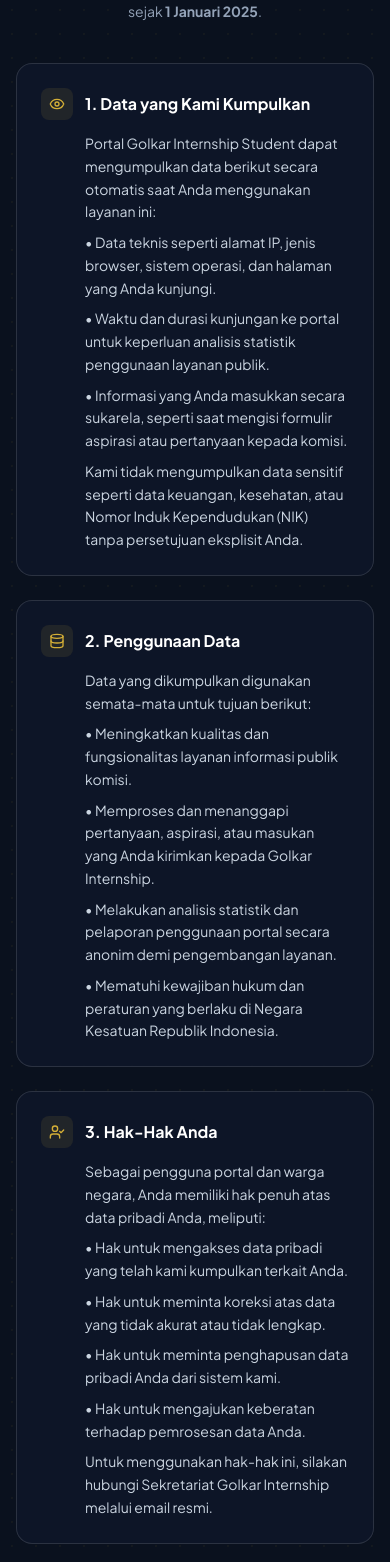
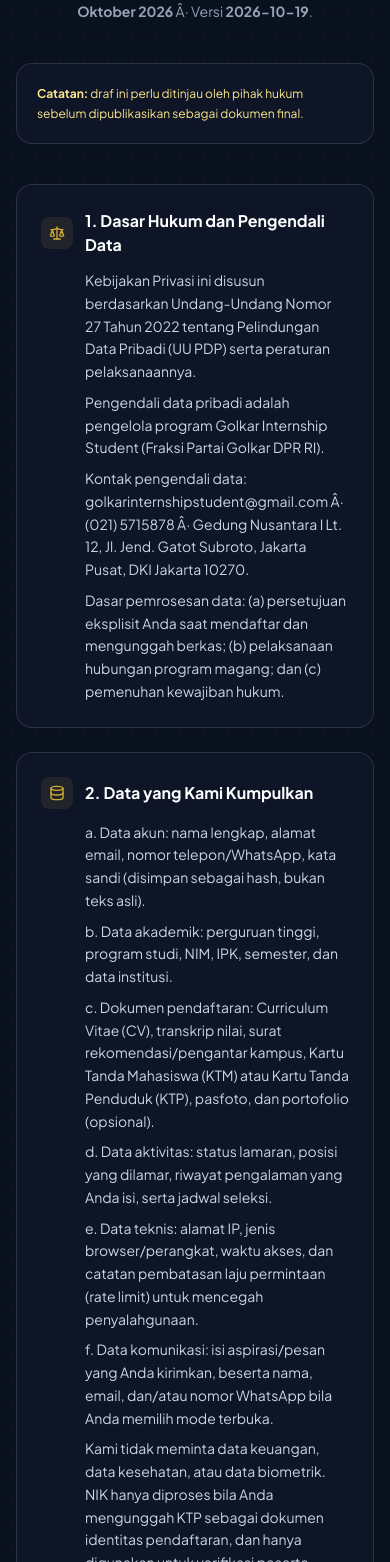
Before and after one commit to reynaraalbert/golkar-internship-student, a Next.js app: page /kebijakan-privasi in a window 390 px wide. Shown: the part 266-1828 px from the top of the page. Built offline with nearby package versions, Linux system fonts and the light colour scheme; no server answers; the database is empty.

Commit message:
fix(privacy): add explicit consent and PDP-compliant privacy policy

```diff
--- a/src/app/api/user/auth/register/route.ts
+++ b/src/app/api/user/auth/register/route.ts
@@ -15,6 +15,11 @@
   university: z.string().trim().min(2, "Nama perguruan tinggi wajib diisi.").max(160),
   major: z.string().trim().max(160).optional(),
   phone: z.string().trim().max(30).optional(),
+  // Explicit consent is mandatory; the client must send `true`.
+  privacyConsent: z
+    .boolean()
+    .refine((value) => value === true, "Anda harus menyetujui Kebijakan Privasi untuk mendaftar."),
+  policyVersion: z.string().trim().max(20).optional(),
 });
 
 export async function POST(request: NextRequest) {
--- a/src/app/kebijakan-privasi/page.tsx
+++ b/src/app/kebijakan-privasi/page.tsx
@@ -1,73 +1,107 @@
 "use client";
 
 import React from "react";
-import { Shield, Lock, Eye, Database, UserCheck, AlertCircle } from "lucide-react";
+import { Shield, Lock, Eye, Database, UserCheck, AlertCircle, FileText, Clock, Scale } from "lucide-react";
+import Link from "next/link";
 import { Reveal, StaggerList, FadeCard } from "@/components/ui/AnimationWrapper";
+import { siteConfig } from "@/config/site";
+import { PRIVACY_POLICY_VERSION } from "@/lib/privacy";
+
+const LAST_UPDATED = "19 Oktober 2026";
 
 const sections = [
   {
-    icon: Eye,
-    title: "1. Data yang Kami Kumpulkan",
+    icon: Scale,
+    title: "1. Dasar Hukum dan Pengendali Data",
     content: [
-      "Portal Golkar Internship Student dapat mengumpulkan data berikut secara otomatis saat Anda menggunakan layanan ini:",
-      "• Data teknis seperti alamat IP, jenis browser, sistem operasi, dan halaman yang Anda kunjungi.",
-      "• Waktu dan durasi kunjungan ke portal untuk keperluan analisis statistik penggunaan layanan publik.",
-      "• Informasi yang Anda masukkan secara sukarela, seperti saat mengisi formulir aspirasi atau pertanyaan kepada komisi.",
-      "Kami tidak mengumpulkan data sensitif seperti data keuangan, kesehatan, atau Nomor Induk Kependudukan (NIK) tanpa persetujuan eksplisit Anda.",
-    ]
+      "Kebijakan Privasi ini disusun berdasarkan Undang-Undang Nomor 27 Tahun 2022 tentang Pelindungan Data Pribadi (UU PDP) serta peraturan pelaksanaannya.",
+      `Pengendali data pribadi adalah pengelola program ${siteConfig.name} (${siteConfig.organizer}).`,
+      `Kontak pengendali data: ${siteConfig.secretariat.email} Â· ${siteConfig.secretariat.phone} Â· ${siteConfig.secretariat.address}.`,
+      "Dasar pemrosesan data: (a) persetujuan eksplisit Anda saat mendaftar dan mengunggah berkas; (b) pelaksanaan hubungan program magang; dan (c) pemenuhan kewajiban hukum.",
+    ],
   },
   {
     icon: Database,
-    title: "2. Penggunaan Data",
+    title: "2. Data yang Kami Kumpulkan",
     content: [
-      "Data yang dikumpulkan digunakan semata-mata untuk tujuan berikut:",
-      "• Meningkatkan kualitas dan fungsionalitas layanan informasi publik komisi.",
-      "• Memproses dan menanggapi pertanyaan, aspirasi, atau masukan yang Anda kirimkan kepada Golkar Internship.",
-      "• Melakukan analisis statistik dan pelaporan penggunaan portal secara anonim demi pengembangan layanan.",
-      "• Mematuhi kewajiban hukum dan peraturan yang berlaku di Negara Kesatuan Republik Indonesia.",
-    ]
+      "a. Data akun: nama lengkap, alamat email, nomor telepon/WhatsApp, kata sandi (disimpan sebagai hash, bukan teks asli).",
+      "b. Data akademik: perguruan tinggi, program studi, NIM, IPK, semester, dan data institusi.",
+      "c. Dokumen pendaftaran: Curriculum Vitae (CV), transkrip nilai, surat rekomendasi/pengantar kampus, Kartu Tanda Mahasiswa (KTM) atau Kartu Tanda Penduduk (KTP), pasfoto, dan portofolio (opsional).",
+      "d. Data aktivitas: status lamaran, posisi yang dilamar, riwayat pengalaman yang Anda isi, serta jadwal seleksi.",
+      "e. Data teknis: alamat IP, jenis browser/perangkat, waktu akses, dan catatan pembatasan laju permintaan (rate limit) untuk mencegah penyalahgunaan.",
+      "f. Data komunikasi: isi aspirasi/pesan yang Anda kirimkan, beserta nama, email, dan/atau nomor WhatsApp bila Anda memilih mode terbuka.",
+      "Kami tidak meminta data keuangan, data kesehatan, atau data biometrik. NIK hanya diproses bila Anda mengunggah KTP sebagai dokumen identitas pendaftaran, dan hanya digunakan untuk verifikasi peserta.",
+    ],
+  },
+  {
+    icon: FileText,
+    title: "3. Tujuan dan Dasar Pemrosesan Dokumen Pendaftaran",
+    content: [
+      "CV dan portofolio: menilai kualifikasi dan kesesuaian bidang magang â€” dasar: persetujuan dan pelaksanaan seleksi.",
+      "Transkrip nilai: memverifikasi pemenuhan syarat akademik (mis. IPK minimum) â€” dasar: persetujuan dan pelaksanaan seleksi.",
+      "Surat rekomendasi/pengantar: memverifikasi status mahasiswa dan dukungan institusi â€” dasar: persetujuan.",
+      "KTM/KTP dan pasfoto: memverifikasi identitas peserta serta keperluan administrasi dan sertifikat â€” dasar: persetujuan.",
+      "Data identitas tidak ditampilkan pada halaman publik. Halaman Peserta Magang hanya menampilkan data yang memang dipublikasikan oleh pengelola program.",
+    ],
+  },
+  {
+    icon: Clock,
+    title: "4. Masa Retensi",
+    content: [
+      "Data pendaftar yang tidak diterima disimpan maksimal 12 bulan setelah pengumuman seleksi, kemudian dihapus atau dianonimkan.",
+      "Data peserta yang diterima disimpan selama masa magang dan maksimal 24 bulan setelah program berakhir untuk keperluan administrasi, sertifikat, dan pelaporan.",
+      "Dokumen identitas (KTP/KTM) dihapus lebih cepat bila sudah tidak diperlukan untuk verifikasi.",
+      "Data aspirasi disimpan maksimal 24 bulan sejak diterima, kecuali diwajibkan lain oleh ketentuan hukum.",
+      "Catatan teknis (IP/rate limit) bersifat sementara dan tidak disimpan permanen di luar log operasional.",
+      "Anda dapat meminta penghapusan lebih awal melalui kontak pengendali data.",
+    ],
   },
   {
     icon: UserCheck,
-    title: "3. Hak-Hak Anda",
+    title: "5. Hak Subjek Data",
     content: [
-      "Sebagai pengguna portal dan warga negara, Anda memiliki hak penuh atas data pribadi Anda, meliputi:",
-      "• Hak untuk mengakses data pribadi yang telah kami kumpulkan terkait Anda.",
-      "• Hak untuk meminta koreksi atas data yang tidak akurat atau tidak lengkap.",
-      "• Hak untuk meminta penghapusan data pribadi Anda dari sistem kami.",
-      "• Hak untuk mengajukan keberatan terhadap pemrosesan data Anda.",
-      "Untuk menggunakan hak-hak ini, silakan hubungi Sekretariat Golkar Internship melalui email resmi.",
-    ]
+      "Sesuai UU PDP, Anda berhak: (a) mendapatkan informasi tentang pemrosesan data; (b) mengakses dan memperoleh salinan data pribadi; (c) meminta koreksi data yang tidak akurat; (d) meminta penghapusan data; (e) menarik kembali persetujuan; (f) mengajukan keberatan atas pemrosesan; dan (g) mengajukan pengaduan kepada otoritas pengawas.",
+      `Permintaan dapat dikirim ke ${siteConfig.secretariat.email}. Kami akan memverifikasi identitas pemohon sebelum memproses permintaan.`,
+      "Penarikan persetujuan tidak memengaruhi keabsahan pemrosesan yang telah dilakukan sebelumnya.",
+    ],
   },
   {
     icon: Lock,
-    title: "4. Keamanan Data",
+    title: "6. Keamanan Data",
     content: [
-      "Kami berkomitmen untuk melindungi integritas dan kerahasiaan data Anda melalui langkah-langkah keamanan berikut:",
-      "• Enkripsi data pada transmisi menggunakan protokol HTTPS/TLS.",
-      "• Akses data dibatasi hanya bagi personel yang berwenang dan membutuhkan data tersebut.",
-      "• Audit keamanan berkala untuk memastikan sistem bebas dari potensi celah keamanan.",
-      "Meskipun kami berupaya maksimal menjaga keamanan, tidak ada sistem yang sepenuhnya terjamin. Kami menyarankan Anda untuk tidak mengirimkan data sensitif melalui formulir publik.",
-    ]
+      "Kata sandi disimpan dalam bentuk hash (bcrypt) dan tidak pernah dikembalikan melalui API.",
+      "Transmisi data menggunakan HTTPS/TLS. Sesi pengguna menggunakan cookie httpOnly.",
+      "Akses ke data peserta dibatasi pada akun admin/tim seleksi yang terautentikasi.",
+      "Berkas pendaftaran disimpan di penyimpanan privat dan hanya dapat diakses oleh pemilik berkas atau admin melalui route yang memeriksa hak akses.",
+      "Meskipun demikian, tidak ada sistem yang sepenuhnya bebas risiko. Laporkan dugaan insiden ke kontak resmi di atas.",
+    ],
+  },
+  {
+    icon: Eye,
+    title: "7. Berbagi Data dengan Pihak Ketiga",
+    content: [
+      "Data dapat diproses oleh penyedia layanan teknis (hosting, basis data, penyimpanan berkas, dan pengiriman email) yang terikat kewajiban kerahasiaan.",
+      "Data tidak dijual atau disewakan kepada pihak ketiga untuk tujuan pemasaran.",
+      "Data dapat diungkapkan bila diwajibkan oleh peraturan perundang-undangan atau permintaan otoritas yang berwenang.",
+    ],
   },
   {
     icon: AlertCircle,
-    title: "5. Tautan Pihak Ketiga",
+    title: "8. Tautan Pihak Ketiga",
     content: [
-      "Portal ini mungkin mengandung tautan menuju situs web pihak ketiga seperti situs resmi DPR RI, atau media massa.",
-      "Kebijakan privasi ini hanya berlaku untuk portal Golkar Internship Student. Kami tidak bertanggung jawab atas praktik privasi situs web pihak ketiga yang ditautkan.",
-      "Kami menyarankan Anda untuk membaca kebijakan privasi dari setiap situs web yang Anda kunjungi melalui tautan di portal ini.",
-    ]
+      "Portal ini dapat memuat tautan menuju situs pihak ketiga. Kebijakan Privasi ini hanya berlaku untuk portal ini.",
+      "Kami menyarankan Anda membaca kebijakan privasi situs tujuan sebelum memberikan data pribadi.",
+    ],
   },
   {
     icon: Shield,
-    title: "6. Perubahan Kebijakan",
+    title: "9. Perubahan Kebijakan",
     content: [
-      "Kebijakan Privasi ini dapat diperbarui dari waktu ke waktu sesuai dengan perkembangan hukum, teknologi, atau kebutuhan organisasi.",
-      "Setiap perubahan material akan diberitahukan melalui pengumuman di portal ini dengan mencantumkan tanggal pembaruan terbaru.",
-      "Penggunaan berkelanjutan atas portal setelah pembaruan kebijakan diterbitkan dianggap sebagai penerimaan Anda atas kebijakan yang diperbarui.",
-    ]
-  }
+      `Versi kebijakan ini: ${PRIVACY_POLICY_VERSION}. Pembaruan terakhir: ${LAST_UPDATED}.`,
+      "Perubahan material akan ditandai dengan pembaruan versi dan tanggal pada halaman ini.",
+      "Bila diperlukan, persetujuan ulang akan diminta pada formulir pendaftaran atau unggah berkas.",
+    ],
+  },
 ];
 
 export default function KebijakanPrivasiPage() {
@@ -76,15 +110,21 @@
       <Reveal className="text-center space-y-4 max-w-2xl mx-auto">
         <div className="inline-flex items-center gap-2 px-3.5 py-1.5 rounded-full bg-dpr-emerald/10 dark:bg-dpr-gold/10 border border-dpr-emerald/30 dark:border-dpr-gold/30 text-dpr-emerald-dark dark:text-dpr-gold text-xs font-bold">
           <Lock className="w-4 h-4" />
-          <span>DOKUMEN LEGAL RESMI</span>
+          <span>DOKUMEN LEGAL</span>
         </div>
         <h1 className="text-3xl sm:text-4xl font-extrabold text-slate-900 dark:text-white">
           Kebijakan <span className="text-dpr-emerald dark:text-dpr-gold">Privasi</span>
         </h1>
         <p className="text-slate-600 dark:text-slate-400 text-sm leading-relaxed">
-          Portal Informasi Resmi Golkar Internship Student berkomitmen penuh untuk melindungi privasi dan data pribadi pengguna layanan ini. Kebijakan ini berlaku sejak <strong>1 Januari 2025</strong>.
+          Kebijakan ini menjelaskan bagaimana {siteConfig.name} memproses data pribadi peserta dan pengunjung portal.
+          Pembaruan terakhir: <strong>{LAST_UPDATED}</strong> Â· Versi <strong>{PRIVACY_POLICY_VERSION}</strong>.
         </p>
       </Reveal>
+
+      <div className="glass-panel p-5 rounded-2xl border border-amber-300 dark:border-amber-700/50 bg-amber-50/80 dark:bg-amber-950/30 text-xs text-amber-900 dark:text-amber-200 leading-relaxed">
+        <strong>Catatan:</strong> draf ini perlu ditinjau oleh pihak hukum sebelum dipublikasikan sebagai dokumen final.
+        {/* TODO(konfirmasi-owner): finalisasi oleh tim hukum dan konfirmasi masa retensi. */}
+      </div>
 
       <StaggerList className="space-y-6">
         {sections.map((section, i) => {
@@ -98,8 +138,8 @@
                 {section.title}
               </h2>
               <div className="space-y-2 pl-11">
-                {section.content.map((paragraph, i) => (
-                  <p key={i} className="text-sm text-slate-700 dark:text-slate-300 leading-relaxed">{paragraph}</p>
+                {section.content.map((paragraph, index) => (
+                  <p key={index} className="text-sm text-slate-700 dark:text-slate-300 leading-relaxed">{paragraph}</p>
                 ))}
               </div>
             </FadeCard>
@@ -107,8 +147,17 @@
         })}
       </StaggerList>
 
-      <div className="glass-panel p-6 rounded-2xl border border-dpr-emerald/30 dark:border-dpr-gold/30 bg-dpr-emerald/5 dark:bg-dpr-gold/5 text-sm text-slate-700 dark:text-slate-300">
-        <strong className="text-dpr-emerald-dark dark:text-dpr-gold">Hubungi Kami:</strong> Untuk pertanyaan atau permintaan terkait data pribadi Anda, silakan hubungi Sekretariat Golkar Internship Student melalui email: <a href="mailto:golkarinternshipstudent@gmail.com" className="underline font-semibold text-dpr-emerald dark:text-dpr-gold">golkarinternshipstudent@gmail.com</a> atau melalui halaman <a href="/aspirasi" className="underline font-semibold text-dpr-emerald dark:text-dpr-gold">Aspirasi</a>.
+      <div className="glass-panel p-6 rounded-2xl border border-dpr-emerald/30 dark:border-dpr-gold/30 bg-dpr-emerald/5 dark:bg-dpr-gold/5 text-sm text-slate-700 dark:text-slate-300 space-y-2">
+        <p>
+          <strong className="text-dpr-emerald-dark dark:text-dpr-gold">Hubungi pengendali data:</strong>{" "}
+          <a href={`mailto:${siteConfig.secretariat.email}`} className="underline font-semibold text-dpr-emerald dark:text-dpr-gold">
+            {siteConfig.secretariat.email}
+          </a>{" "}
+          Â· {siteConfig.secretariat.phone}
+        </p>
+        <p>
+          Lihat juga <Link href="/syarat-penggunaan" className="underline font-semibold text-dpr-emerald dark:text-dpr-gold">Syarat Penggunaan</Link>.
+        </p>
       </div>
     </div>
   );
--- a/src/app/peta-situs/page.tsx
+++ b/src/app/peta-situs/page.tsx
@@ -2,7 +2,7 @@
 
 import React from "react";
 import Link from "next/link";
-import { Map, Home, Users, Newspaper, Info, Calendar, MessageSquare, FileText, Lock } from "lucide-react";
+import { Map, Home, Users, Newspaper, Info, Calendar, MessageSquare, FileText, Clock, Briefcase } from "lucide-react";
 import { Reveal, StaggerList, FadeCard } from "@/components/ui/AnimationWrapper";
 
 const siteMap = [
@@ -11,55 +11,61 @@
     icon: Home,
     links: [
       { name: "Beranda", href: "/", desc: "Halaman utama portal" },
-    ]
+      { name: "Timeline Pendaftaran", href: "/timeline", desc: "Jadwal dan status tahapan per batch" },
+    ],
   },
   {
-    title: "Anggota DPR",
+    title: "Peserta Magang",
     icon: Users,
     links: [
-      { name: "Daftar Anggota", href: "/anggota", desc: "Seluruh anggota Fraksi Golkar di Golkar Internship" },
-    ]
+      { name: "Daftar Peserta", href: "/anggota", desc: "Peserta yang telah dipublikasikan oleh pengelola program" },
+    ],
   },
   {
     title: "Berita & Informasi",
     icon: Newspaper,
     links: [
       { name: "Baca Berita", href: "/berita", desc: "Berita dan siaran pers terkini" },
-      { name: "Tulis Berita", href: "/berita/tulis", desc: "Kirimkan berita atau artikel Anda" },
-    ]
+      { name: "Tulis Berita", href: "/berita/tulis", desc: "Kirim artikel (khusus peserta yang sudah masuk)" },
+    ],
   },
   {
-    title: "Profil GIS",
+    title: "Profil Program",
     icon: Info,
     links: [
-      { name: "Sejarah Golkar Internship", href: "/profil#sejarah", desc: "Latar belakang dan sejarah pembentukan" },
-      { name: "Visi & Misi", href: "/profil#visi-misi", desc: "Visi dan misi kerja Golkar Internship" },
-      { name: "Pimpinan & Anggota", href: "/anggota", desc: "Struktur pimpinan Fraksi Golkar" },
-    ]
+      { name: "Profil", href: "/profil", desc: "Gambaran umum program" },
+      { name: "Sejarah Program", href: "/profil/sejarah", desc: "Latar belakang program" },
+      { name: "Visi & Misi", href: "/profil/visi-misi", desc: "Arah dan tujuan program" },
+      { name: "Pimpinan & Pengurus", href: "/profil/pimpinan", desc: "Struktur pengelola program" },
+    ],
   },
   {
-    title: "Agenda Rapat",
+    title: "Agenda & Layanan",
     icon: Calendar,
     links: [
-      { name: "Jadwal Rapat", href: "/agenda", desc: "Jadwal rapat dan siaran langsung" },
-    ]
+      { name: "Agenda Kegiatan", href: "/agenda", desc: "Jadwal kegiatan program" },
+      { name: "Aspirasi & Masukan", href: "/aspirasi", desc: "Sampaikan pertanyaan atau masukan" },
+      { name: "Posisi Magang", href: "/user/posisi", desc: "Pilihan posisi (setelah masuk)" },
+    ],
   },
   {
-    title: "Aspirasi Rakyat",
-    icon: MessageSquare,
+    title: "Akun Peserta",
+    icon: Briefcase,
     links: [
-      { name: "Kirim Aspirasi", href: "/aspirasi", desc: "Sampaikan aspirasi kepada komisi" },
-    ]
+      { name: "Masuk", href: "/user/login", desc: "Masuk ke akun peserta" },
+      { name: "Daftar Akun", href: "/user/register", desc: "Buat akun peserta baru" },
+      { name: "Lupa Kata Sandi", href: "/user/forgot-password", desc: "Minta tautan reset kata sandi" },
+    ],
   },
   {
     title: "Informasi Legal",
     icon: FileText,
     links: [
-      { name: "Kebijakan Privasi", href: "/kebijakan-privasi", desc: "Kebijakan penggunaan data pribadi" },
+      { name: "Kebijakan Privasi", href: "/kebijakan-privasi", desc: "Pemrosesan dan pelindungan data pribadi" },
       { name: "Syarat Penggunaan", href: "/syarat-penggunaan", desc: "Syarat dan ketentuan penggunaan portal" },
       { name: "Peta Situs", href: "/peta-situs", desc: "Peta navigasi portal ini" },
-    ]
-  }
+    ],
+  },
 ];
 
 export default function PetaSitusPage() {
@@ -74,7 +80,7 @@
           Peta <span className="text-dpr-emerald dark:text-dpr-gold">Situs</span>
         </h1>
         <p className="text-slate-600 dark:text-slate-400 text-sm leading-relaxed">
-          Temukan semua halaman dan fitur yang tersedia di Portal Resmi Golkar Internship Student.
+          Temukan semua halaman dan fitur yang tersedia di portal resmi Golkar Internship Student.
         </p>
       </Reveal>
 
--- a/src/app/user/dokumen/page.tsx
+++ b/src/app/user/dokumen/page.tsx
@@ -9,6 +9,7 @@
 export default function UserDokumenPage() {
   const [documents, setDocuments] = useState<Record<string, string>>({});
   const [loading, setLoading] = useState(true);
+  const [consent, setConsent] = useState(false);
 
   const docList = [
     { id: "ktm", title: "Kartu Tanda Mahasiswa (KTM)", type: "Wajib" },
@@ -74,6 +75,31 @@
             </p>
           </Reveal>
 
+          {/* Persetujuan eksplisit sebelum mengunggah berkas pribadi */}
+          <div className="p-4 rounded-2xl bg-amber-50 dark:bg-amber-950/30 border border-amber-300 dark:border-amber-800/60 space-y-2">
+            <div className="flex items-start gap-2.5">
+              <input
+                type="checkbox"
+                id="doc-consent"
+                checked={consent}
+                onChange={(e) => setConsent(e.target.checked)}
+                className="mt-0.5 w-4 h-4 accent-amber-500 cursor-pointer"
+              />
+              <label htmlFor="doc-consent" className="text-xs leading-relaxed text-amber-900 dark:text-amber-200 cursor-pointer">
+                Saya menyetujui pemrosesan dokumen pribadi (CV, transkrip, surat rekomendasi, KTM/KTP, dan portofolio) untuk keperluan verifikasi dan seleksi magang sesuai{" "}
+                <Link href="/kebijakan-privasi" className="underline font-bold" target="_blank">
+                  Kebijakan Privasi
+                </Link>
+                . Dokumen disimpan di penyimpanan privat dan hanya dapat diakses oleh saya atau admin.
+              </label>
+            </div>
+            {!consent && (
+              <p className="text-[11px] text-amber-800 dark:text-amber-300 font-semibold pl-6">
+                Centang persetujuan untuk mengaktifkan unggahan berkas.
+              </p>
+            )}
+          </div>
+
           {/* List Dokumen */}
           <StaggerList className="grid grid-cols-1 gap-4">
             {docList.map((doc, idx) => {
@@ -116,6 +142,7 @@
                       maxSizeBytes={1 * 1024 * 1024}
                       value={fileUrl}
                       onChange={(url) => handleChange(doc.id, url)}
+                      disabled={!consent}
                     />
                   </div>
                 </FadeCard>
--- a/src/app/user/register/page.tsx
+++ b/src/app/user/register/page.tsx
@@ -12,7 +12,7 @@
     { label: "Huruf kapital (A-Z)", ok: /[A-Z]/.test(password) },
     { label: "Huruf kecil (a-z)", ok: /[a-z]/.test(password) },
     { label: "Angka (0-9)", ok: /[0-9]/.test(password) },
-    { label: "Simbol (@, #, !, _…)", ok: /[^A-Za-z0-9]/.test(password) },
+    { label: "Simbol (@, #, !, _â€¦)", ok: /[^A-Za-z0-9]/.test(password) },
   ];
   const passed = checks.filter((c) => c.ok).length;
   const colors = ["bg-red-500", "bg-orange-500", "bg-yellow-500", "bg-lime-500", "bg-emerald-500"];
@@ -53,6 +53,7 @@
   const [showConfirmPassword, setShowConfirmPassword] = useState(false);
   const [loading, setLoading] = useState(false);
   const [error, setError] = useState<string | null>(null);
+  const [privacyConsent, setPrivacyConsent] = useState(false);
 
   const handleChange = (e: React.ChangeEvent<HTMLInputElement>) => {
     setFormData({ ...formData, [e.target.name]: e.target.value });
@@ -80,7 +81,7 @@
       const res = await fetch("/api/user/auth/register", {
         method: "POST",
         headers: { "Content-Type": "application/json" },
-        body: JSON.stringify(formData),
+        body: JSON.stringify({ ...formData, privacyConsent: true, policyVersion: "2026-10-19" }),
       });
 
       const data = await res.json();
@@ -304,10 +305,28 @@
               </div>
             </div>
 
+            <div className="flex items-start gap-2.5 p-3.5 rounded-xl bg-slate-50 dark:bg-slate-800/60 border border-slate-200 dark:border-slate-700">
+              <input
+                type="checkbox"
+                id="privacy-consent"
+                required
+                checked={privacyConsent}
+                onChange={(e) => setPrivacyConsent(e.target.checked)}
+                className="mt-0.5 w-4 h-4 accent-amber-500 cursor-pointer"
+              />
+              <label htmlFor="privacy-consent" className="text-[11px] leading-relaxed text-slate-600 dark:text-slate-300 cursor-pointer">
+                Saya telah membaca dan menyetujui{" "}
+                <Link href="/kebijakan-privasi" className="underline font-bold text-amber-700 dark:text-amber-400" target="_blank">
+                  Kebijakan Privasi
+                </Link>{" "}
+                serta pemrosesan data pribadi saya (nama, email, nomor kontak, dan dokumen pendaftaran) untuk keperluan seleksi dan administrasi program magang.
+              </label>
+            </div>
+
             <button
               type="submit"
-              disabled={loading}
-              className="w-full py-3.5 px-6 rounded-xl font-black text-sm text-slate-950 bg-gradient-to-r from-amber-400 via-amber-500 to-yellow-500 hover:from-amber-500 hover:to-amber-600 shadow-md transition-all mt-4 cursor-pointer"
+              disabled={loading || !privacyConsent}
+              className="w-full py-3.5 px-6 rounded-xl font-black text-sm text-slate-950 bg-gradient-to-r from-amber-400 via-amber-500 to-yellow-500 hover:from-amber-500 hover:to-amber-600 shadow-md transition-all mt-4 cursor-pointer disabled:opacity-50 disabled:cursor-not-allowed"
             >
               {loading ? "Mendaftarkan Akun..." : "Daftar Akun Peserta"}
             </button>
--- /dev/null
+++ b/src/lib/privacy.ts
@@ -0,0 +1,5 @@
+/**
+ * Version of the privacy policy shown at /kebijakan-privasi.
+ * Bump this when the document changes materially; consent records reference it.
+ */
+export const PRIVACY_POLICY_VERSION = "2026-10-19";
```
Also changed, not shown: src/app/profil/pimpinan/page.tsx (+2 -6 lines), src/app/syarat-penggunaan/page.tsx (+12 -12 lines), src/components/MemberCard.tsx (+2 -6 lines), src/components/ui/FileUpload.tsx (+8 -5 lines).
